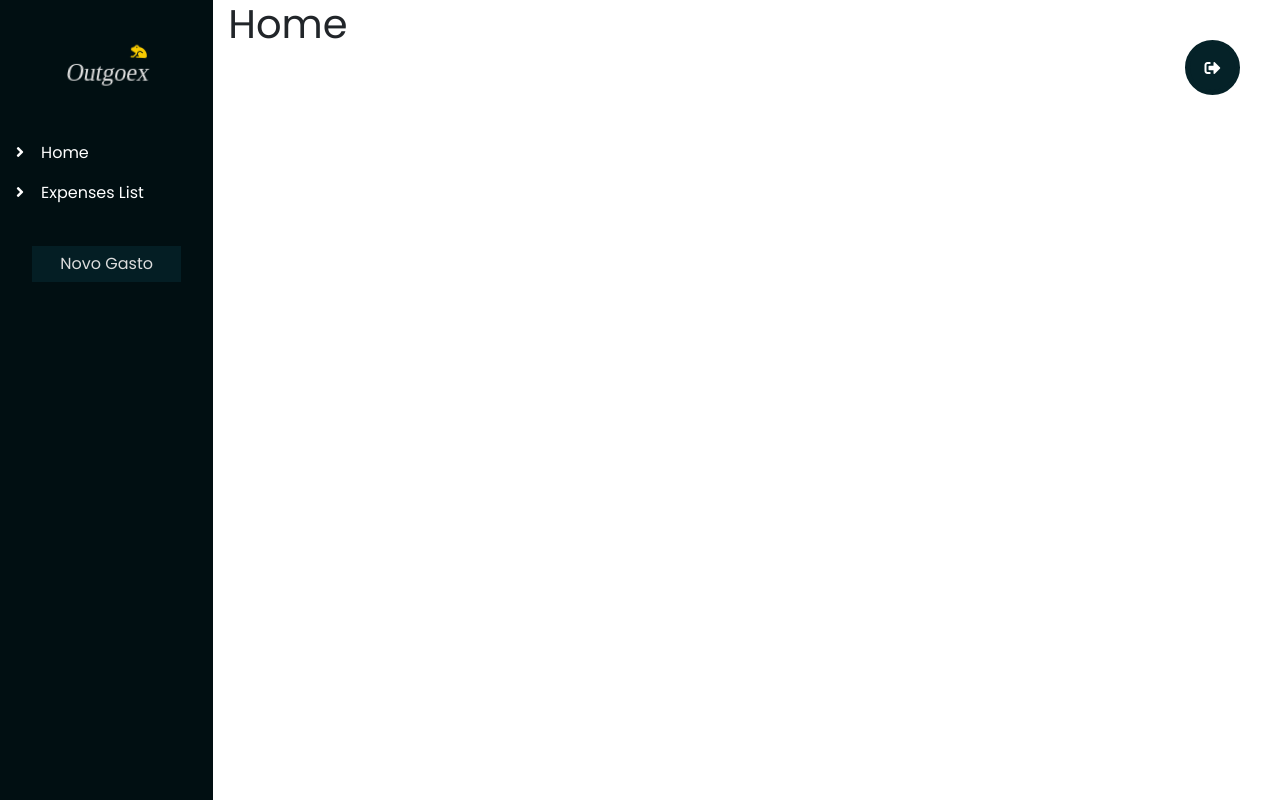
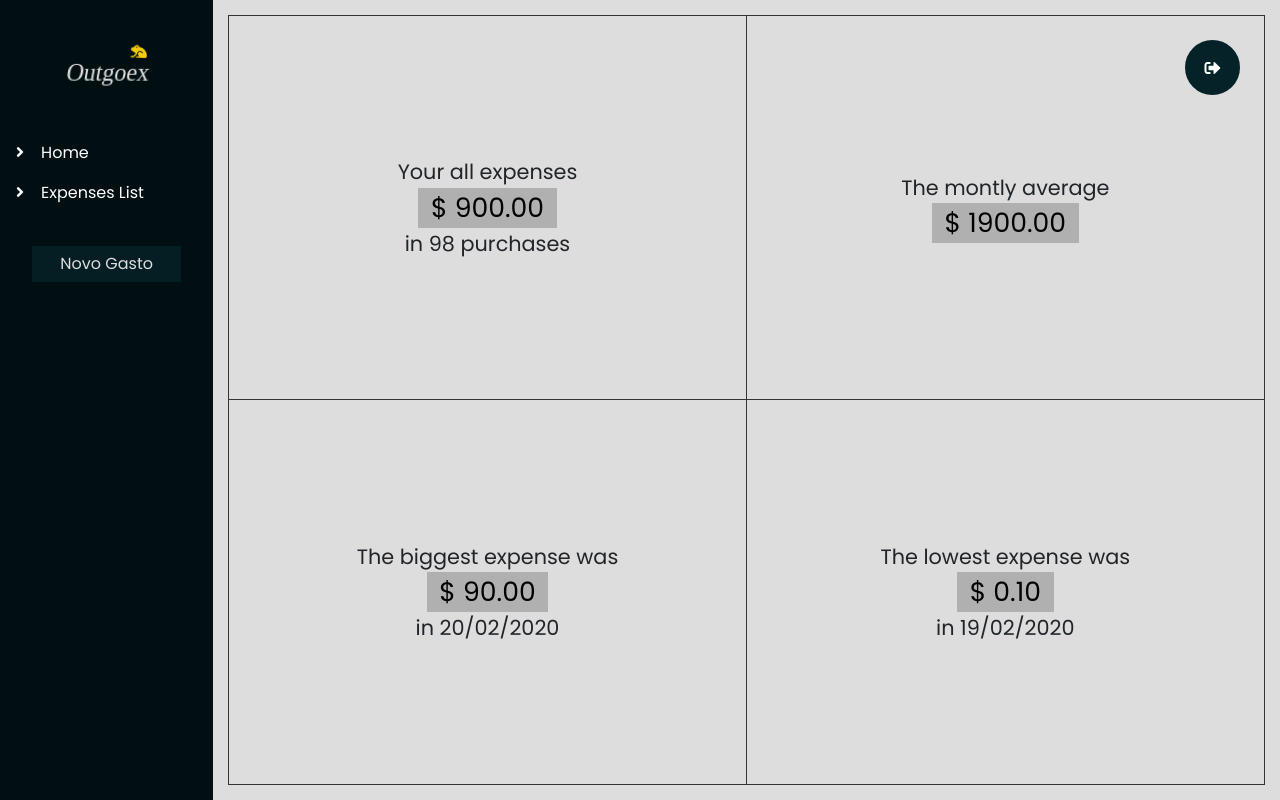
Before and after one commit to cardosorrenan/outgoex, a Vue app: page /home in a window 1280 px wide. Built offline with nearby package versions, Linux system fonts and the light colour scheme; no server answers; the database is empty; sample sign-in values are in the browser's storage; a web font is replaced by a local one.

Commit message:
notifications, init homepage

```diff
--- a/src/App.vue
+++ b/src/App.vue
@@ -2,6 +2,7 @@
   <div id="app">
 
     <base-loading/>
+    <layout-notification/>
 
     <div class="container-fluid" v-if="isLogged">
       <div class="row">
@@ -22,6 +23,7 @@
 
 <script>
 import BaseLoading from './components/global/BaseLoading'
+import LayoutNotification from './components/layout/LayoutNotification'
 import LayoutNavigation from './components/layout/LayoutNavigation'
 import LayoutLogout from './components/layout/LayoutLogout'
 
@@ -29,6 +31,7 @@ export default {
   name: 'App',
   components: {
     BaseLoading,
+    LayoutNotification,
     LayoutNavigation,
     LayoutLogout
   },
@@ -50,7 +53,7 @@ export default {
   @import './assets/scss/variables';
   #app {
     min-height: 100vh;
-    background-color: $light;
+    background-color: #ddd;
   }
   .navigation-sidebar {
     padding-left: 0px !important;
--- a/src/components/layout/LayoutNewExpense.vue
+++ b/src/components/layout/LayoutNewExpense.vue
@@ -113,15 +113,27 @@ export default {
         }
         ref.child(id).set(payload, err => {
           if (err) {
-            console.log(err)
+            console.log('1')
+            this.$root.$emit('Notification::show', {
+              type: 'danger',
+              message: 'Not possible to insert expense :('
+            })
           } else {
-            console.log(payload)
+            console.log('2')
+            this.$root.$emit('Notification::show', {
+              type: 'success',
+              message: 'Expense storaged!'
+            })
           }
         })
       } catch (err) {
-        console.log(err)
+        console.log('3')
+        this.$root.$emit('Notification::show', {
+          type: 'danger',
+          message: 'Not possible to insert expense :('
+        })
       } finally {
-        setTimeout(() => { this.sending = false }, 1500)
+        setTimeout(() => { this.sending = false }, 1000)
       }
     }
   }
@@ -131,6 +143,11 @@ export default {
 <style lang="scss" scoped>
 
   @import '../../assets/scss/variables';
+
+  .modal {
+    top: 10vh;
+    left: 10vh
+  }
 
   #close-modal {
     color: #fff;
--- /dev/null
+++ b/src/components/layout/LayoutNotification.vue
@@ -0,0 +1,45 @@
+<template>
+  <div v-if="show" :class="`alert-${type}`" class="alert alert-dismissible fade show">
+    {{ message }}
+    <button @click="close()" type="button" class="close">
+      <span>&times;</span>
+    </button>
+  </div>
+</template>
+
+<script>
+export default {
+  data: () => ({
+    show: false,
+    message: '',
+    type: 'danger'
+  }),
+  created () {
+    this.$root.$on('Notification::show', payload => {
+      this.show = true
+      this.type = payload.type
+      this.message = payload.message
+      setTimeout(() => { this.close() }, payload.timeout || 2000)
+    })
+  },
+  methods: {
+    close () {
+      this.message = ''
+      this.type = 'danger'
+      this.show = false
+    }
+  }
+}
+</script>
+
+<style scoped>
+  .alert {
+    top: 5vh;
+    left: 45%;
+    max-width: 300px;
+    min-height: 50px;
+    max-height: 10vh;
+    z-index: 10000;
+    position: absolute;
+  }
+</style>
--- a/src/views/Home.vue
+++ b/src/views/Home.vue
@@ -1,20 +1,81 @@
 <template>
-  <div>
-    <h1>
-      Home
-    </h1>
+  <div class='home'>
+    <div class="row">
+      <div class="col-6 home-box">
+        <small>Your all expenses</small>
+        <div class="money">$ 900.00</div>
+        <small>in 98 purchases</small>
+      </div>
+      <div class="col-6 home-box">
+        <small>The montly average</small>
+        <div class="money">$ 1900.00</div>
+      </div>
+      <div class="col-6 home-box">
+        <small>The biggest expense was</small>
+        <div class="money">$ 90.00</div>
+        <small>in 20/02/2020</small>
+      </div>
+      <div class="col-6 home-box">
+        <small>The lowest expense was</small>
+        <div class="money">$ 0.10</div>
+        <small>in 19/02/2020</small>
+      </div>
+    </div>
   </div>
 </template>
 
 <script>
 export default {
-
+  name: 'Home',
+  data: () => ({
+    expenses: []
+  }),
+  created () {
+    this.getData()
+  },
+  methods: {
+    getData () {
+      const ref = this.$firebase.database().ref(`/${window.uid}`)
+      ref.on('value', data => {
+        const values = data.val()
+        this.expenses = Object.keys(values).map(i => values[i])
+        console.log(this.expenses)
+      })
+    }
+  }
 }
 </script>
 
-<style lang="scss">
+<style lang="scss" scoped>
   @import '../assets/scss/variables';
   .h1 {
     color: $dark-medium;
   }
+  .home {
+    padding: 15px;
+    .home-box {
+      width: 100%;
+      display: flex;
+      font-size: 20pt;
+      flex-direction: column;
+      height: calc(50vh - 15px);
+      align-items: center;
+      justify-content: center;
+      border: 1px solid $dark-medium;
+      small {
+        font-size: 1.3rem;
+      }
+      .money {
+        color: $dark;
+        padding: 0 1vw 0 1vw;
+        background-color: rgba(0,0,0,0.2)
+      }
+      &:nth-child(2), &:nth-child(4) {
+        border-left: none;
+      }
+      &:nth-child(3), &:nth-child(4) {
+        border-top: none;
+      }
+    }
+  }
 </style>
--- a/src/views/Login.vue
+++ b/src/views/Login.vue
@@ -46,14 +46,33 @@ export default {
   methods: {
     async Login () {
       this.loadingLogin = true
+
       const { email, password } = this
+
       try {
         const response = await this.$firebase.auth().signInWithEmailAndPassword(email, password)
         window.uid = response.user.uid
         this.$router.push({ name: 'home' })
       } catch (err) {
-        console.log(err)
+        let message = ''
+
+        switch (err.code) {
+          case 'auth/user-not-found':
+            message = 'User not found'
+            break
+          case 'auth/wrong-password':
+            message = 'Invalid password'
+            break
+          default:
+            message = 'i dont know'
+        }
+
+        this.$root.$emit('Notification::show', {
+          type: 'danger',
+          message
+        })
       }
+
       this.loadingLogin = false
     }
   },
```
Also changed, not shown: public/logo.png (added).
